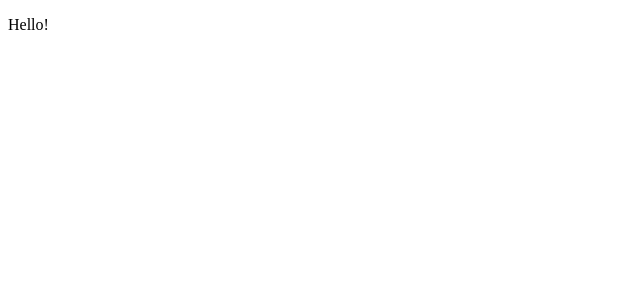
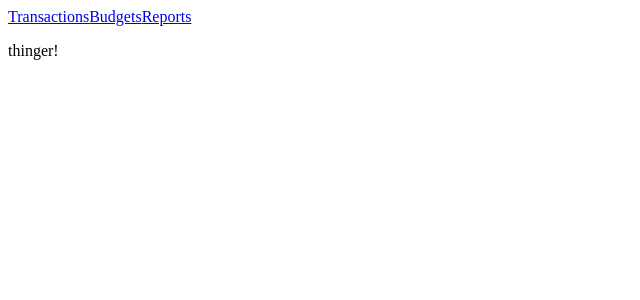
Before and after one commit to slwulf/not-another-budget-app, a React (Vite) app: page /transactions in a window 1280 px wide. Shown: the top 300 px of the page, without its empty margins (0-640 px from the left). Built offline with nearby package versions, Linux system fonts and the light colour scheme.

Commit message:
make header component render arbitrary nav links

```diff
--- a/src/App.js
+++ b/src/App.js
@@ -1,7 +1,19 @@
 import React from 'react'
+import {BrowserRouter as Router} from 'react-router-dom'
+
+import Header from './Components/Header'
 
 export default function App() {
   return (
-    <p>Hello!</p>
+    <Router>
+      <React.Fragment>
+        <Header navigation={[
+          { to: '/', label: 'Transactions' },
+          { to: '/budgets', label: 'Budgets' },
+          { to: '/reports', label: 'Reports' }
+        ]} />
+        <p>thinger!</p>
+      </React.Fragment>
+    </Router>
   )
 }
--- a/src/Components/Header/index.js
+++ b/src/Components/Header/index.js
@@ -1,9 +1,20 @@
 import React from 'react'
+import {Link} from 'react-router-dom'
 
-export default function Header() {
+const NavItem = props =>
+  <Link className="header-nav-item" to={props.to}>
+    {props.label}
+  </Link>
+
+export default function Header({navigation = []}) {
   return (
     <div className="header">
-      <p>I'm the header!</p>
+      <nav className="header-nav">
+        {
+          navigation.map(nav =>
+            <NavItem key={`NavItem-${nav.to}`} {...nav} />)
+        }
+      </nav>
     </div>
   )
 }
```
